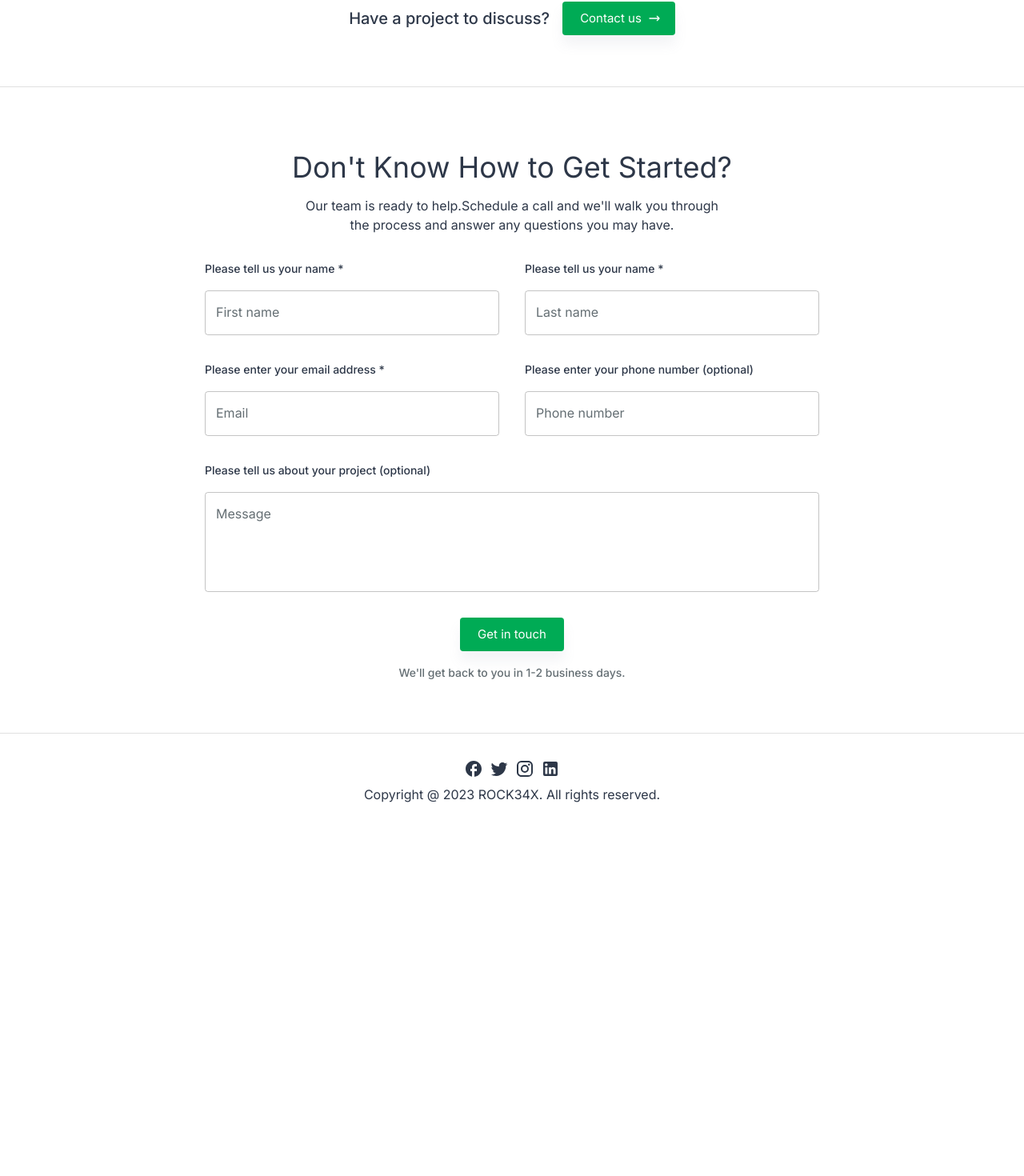
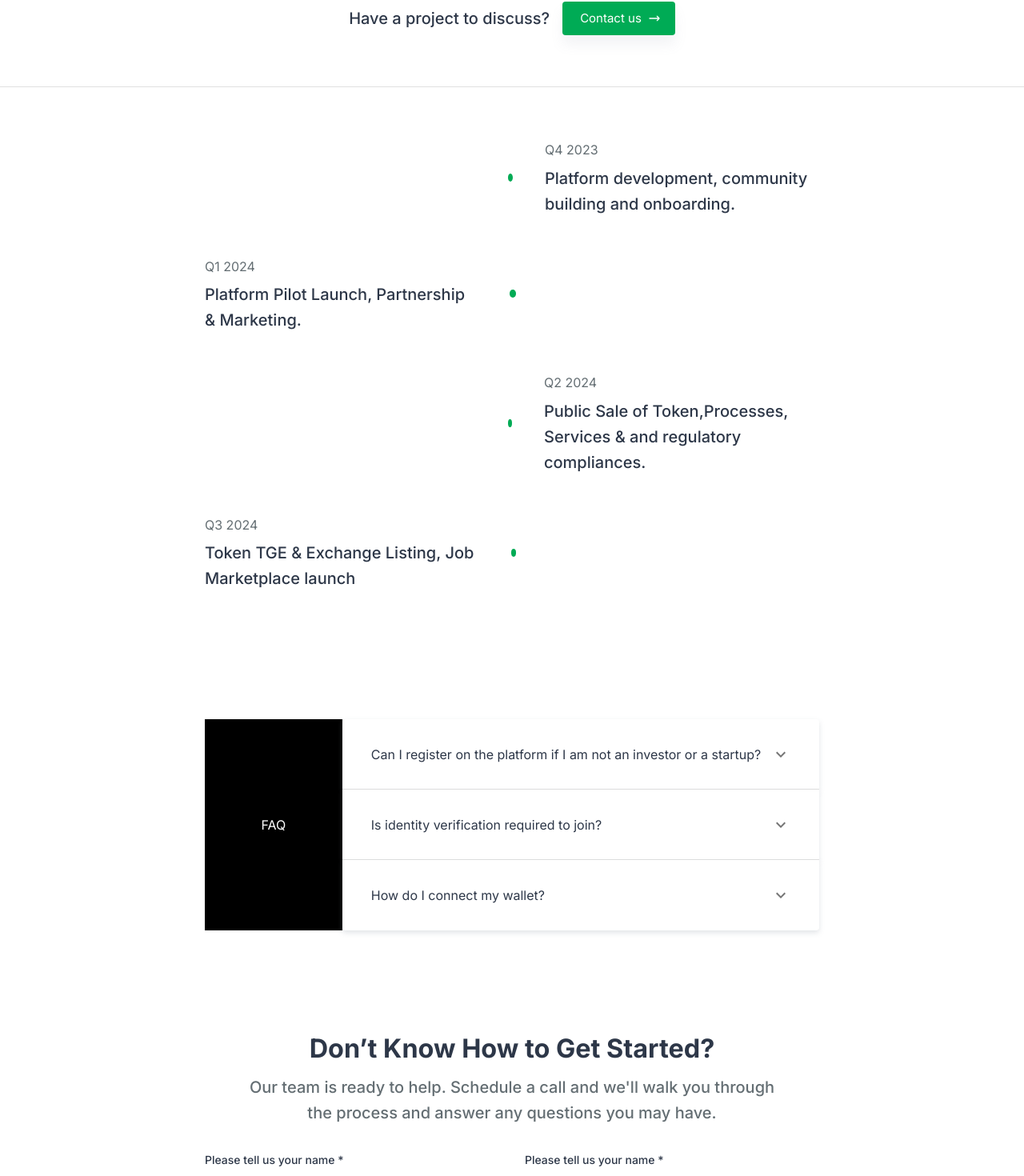
Before and after one commit to yugyogeshpawar/rock34x-landing, a React (Create React App) app: page / in a window 1280 px wide. Shown: the part 3339-4809 px from the top of the page at 80% size. Before the commit the page ends 4384 px from the top, so only its background shows below. Built offline with nearby package versions, Linux system fonts and the light colour scheme.

Commit message:
FAQ And Roadmap

```diff
--- a/package.json
+++ b/package.json
@@ -32,7 +32,9 @@
     "@emotion/react": "^11.10.4",
     "@emotion/styled": "^11.10.4",
     "@mui/icons-material": "^5.14.19",
+    "@mui/lab": "^5.0.0-alpha.155",
     "@mui/material": "^5.14.20",
+    "@mui/styles": "^5.14.20",
     "aos": "^2.3.4",
     "formik": "^2.2.9",
     "prop-types": "^15.8.1",
--- a/src/layouts/Main/Main.js
+++ b/src/layouts/Main/Main.js
@@ -6,7 +6,7 @@ import Divider from '@mui/material/Divider';
 import AppBar from '@mui/material/AppBar';
 import Box from '@mui/material/Box';
 import Slide from '@mui/material/Slide';
-import { Topbar, Sidebar, Footer2, Form } from './components';
+import { Topbar, Sidebar, Footer2, Form, FAQ, Roadmap } from './components';
 import Container from 'common/Container';
 import { pages } from '../navigation';
 
@@ -75,6 +75,12 @@ const Main = ({
         <Divider />
       </main>
       <Container maxWidth={800}>
+        <Roadmap />
+      </Container>
+      <Container maxWidth={800}>
+        <FAQ />
+      </Container>
+      <Container maxWidth={800}>
         <Form />
       </Container>
       <Divider />
--- /dev/null
+++ b/src/layouts/Main/components/FAQ/FAQ.js
@@ -0,0 +1,64 @@
+import * as React from 'react';
+import Accordion from '@mui/material/Accordion';
+import AccordionSummary from '@mui/material/AccordionSummary';
+import AccordionDetails from '@mui/material/AccordionDetails';
+import Typography from '@mui/material/Typography';
+import ExpandMoreIcon from '@mui/icons-material/ExpandMore';
+
+
+function FAQ() {
+  return (
+    <div className='flex'>
+      <div className='flex justify-center items-center w-72 bg-black text-white'>FAQ</div>
+      <div>
+        <Accordion className="p-5">
+          <AccordionSummary
+            expandIcon={<ExpandMoreIcon />}
+            aria-controls="panel1a-content"
+            id="panel1a-header"
+          >
+            <Typography>Can I register on the platform if I am not an investor or a startup?</Typography>
+          </AccordionSummary>
+          <AccordionDetails>
+            <Typography>
+              Lorem ipsum dolor sit amet, consectetur adipiscing elit. Suspendisse
+              malesuada lacus ex, sit amet blandit leo lobortis eget.
+            </Typography>
+          </AccordionDetails>
+        </Accordion>
+        <Accordion className="p-5">
+          <AccordionSummary
+            expandIcon={<ExpandMoreIcon />}
+            aria-controls="panel2a-content"
+            id="panel2a-header"
+          >
+            <Typography>Is identity verification required to join?</Typography>
+          </AccordionSummary>
+          <AccordionDetails>
+            <Typography>
+              Lorem ipsum dolor sit amet, consectetur adipiscing elit. Suspendisse
+              malesuada lacus ex, sit amet blandit leo lobortis eget.
+            </Typography>
+          </AccordionDetails>
+        </Accordion>
+        <Accordion className="p-5">
+          <AccordionSummary
+            expandIcon={<ExpandMoreIcon />}
+            aria-controls="panel2a-content"
+            id="panel2a-header"
+          >
+            <Typography>How do I connect my wallet?</Typography>
+          </AccordionSummary>
+          <AccordionDetails>
+            <Typography>
+              Lorem ipsum dolor sit amet, consectetur adipiscing elit. Suspendisse
+              malesuada lacus ex, sit amet blandit leo lobortis eget.
+            </Typography>
+          </AccordionDetails>
+        </Accordion>
+      </div>
+    </div>
+  );
+}
+
+export default FAQ;
--- /dev/null
+++ b/src/layouts/Main/components/FAQ/index.js
@@ -0,0 +1 @@
+export { default } from './FAQ';
--- a/src/layouts/Main/components/Form/Form.js
+++ b/src/layouts/Main/components/Form/Form.js
@@ -62,12 +62,24 @@ const Form = () => {
 
   return (
     <div>
-      <div className='flex flex-wrap justify-center mb-8'>
-        <div className='text-3xl md:text-4xl my-4'>Don't Know How to Get Started?</div>
-        <div className=''>Our team is ready to help.Schedule a call and we'll walk you through</div>
-        <div className=''>the process and answer any questions you may have.</div>
-      </div>
-
+      <Box marginBottom={4}>
+        <Typography
+          variant="h4"
+          align={'center'}
+          gutterBottom
+          sx={{
+            fontWeight: 700,
+          }}
+        >
+        Don’t Know How to Get Started?
+        </Typography>
+        <Typography
+          variant="h6"
+          align={'center'}
+          color={'textSecondary'}
+        >Our team is ready to help. Schedule a call and we'll walk you through <br/> the process and answer any questions you may have.
+        </Typography>
+      </Box>
       <Box>
         <form onSubmit={formik.handleSubmit}>
           <Box
--- /dev/null
+++ b/src/layouts/Main/components/Roadmap/Roadmap.js
@@ -0,0 +1,225 @@
+// import React from 'react';
+// import { makeStyles } from '@mui/styles';
+// import Timeline from '@mui/lab/Timeline';
+// import TimelineItem from '@mui/lab/TimelineItem';
+// import TimelineSeparator from '@mui/lab/TimelineSeparator';
+// import TimelineConnector from '@mui/lab/TimelineConnector';
+// import TimelineContent from '@mui/lab/TimelineContent';
+// import CheckCircleOutlineIcon from '@mui/icons-material/CheckCircleOutline';
+// import Paper from '@mui/material/Paper';
+// import Typography from '@mui/material/Typography';
+
+// const useStyles = makeStyles({
+//   timeline: {
+//     transform: 'rotate(90deg)',
+//   },
+//   timelineContent: {
+//     display: 'inline-block',
+//     transform: 'rotate(-90deg)',
+//     textAlign: 'center',
+//     minWidth: 50
+//   },
+//   timelineIcon: {
+//     transform: 'rotate(-90deg)'
+//   }
+// });
+
+// function Roadmap() {
+//   const classes = useStyles();
+//   return (
+//     <Timeline className={classes.timeline} align="alternate">
+//       <TimelineItem>
+//         <TimelineSeparator>
+//           <CheckCircleOutlineIcon
+//             color="primary"
+//             className={classes.timelineIcon}
+//           />
+//           <TimelineConnector />
+//         </TimelineSeparator>
+//         <TimelineContent className={classes.timelineContentContainer}>
+//           <Paper className={classes.timelineContent}>
+//             <Typography>Eat</Typography>
+//           </Paper>
+//         </TimelineContent>
+//       </TimelineItem>
+//       <TimelineItem>
+//         <TimelineSeparator>
+//           <CheckCircleOutlineIcon
+//             color="primary"
+//             className={classes.timelineIcon}
+//           />
+//           <TimelineConnector />
+//         </TimelineSeparator>
+//         <TimelineContent className={classes.timelineContentContainer}>
+//           <Paper className={classes.timelineContent}>
+//             <Typography>Code</Typography>
+//           </Paper>
+//         </TimelineContent>
+//       </TimelineItem>
+//       <TimelineItem>
+//         <TimelineSeparator>
+//           <CheckCircleOutlineIcon
+//             color="primary"
+//             className={classes.timelineIcon}
+//           />
+//           <TimelineConnector />
+//         </TimelineSeparator>
+//         <TimelineContent className={classes.timelineContentContainer}>
+//           <Paper className={classes.timelineContent}>
+//             <Typography>Sleep</Typography>
+//           </Paper>
+//         </TimelineContent>
+//       </TimelineItem>
+//       <TimelineItem>
+//         <TimelineSeparator>
+//           <CheckCircleOutlineIcon
+//             color="primary"
+//             className={classes.timelineIcon}
+//           />
+//           <TimelineConnector />
+//         </TimelineSeparator>
+//         <TimelineContent className={classes.timelineContentContainer}>
+//           <Paper className={classes.timelineContent}>
+//             <Typography>Repeat</Typography>
+//           </Paper>
+//         </TimelineContent>
+//       </TimelineItem>
+//       <TimelineItem>
+//         <TimelineSeparator>
+//           <CheckCircleOutlineIcon
+//             color="primary"
+//             className={classes.timelineIcon}
+//           />
+//         </TimelineSeparator>
+//         <TimelineContent className={classes.timelineContentContainer}>
+//           <Paper className={classes.timelineContent}>
+//             <Typography>Sleep</Typography>
+//           </Paper>
+//         </TimelineContent>
+//       </TimelineItem>
+//     </Timeline>
+//   );
+// }
+
+// export default Roadmap;
+
+
+import React from 'react';
+import PropTypes from 'prop-types';
+import { useTheme } from '@mui/material/styles';
+import useMediaQuery from '@mui/material/useMediaQuery';
+import Box from '@mui/material/Box';
+import Typography from '@mui/material/Typography';
+import Grid from '@mui/material/Grid';
+
+const Roadmap = () => {
+  const theme = useTheme();
+  const isSm = useMediaQuery(theme.breakpoints.up('sm'), {
+    defaultMatches: true,
+  });
+
+  const timeline = [
+    {
+      date: 'Q4 2023',
+      title: 'Platform development, community building and onboarding.',
+    },
+    {
+      date: 'Q1 2024',
+      title: 'Platform Pilot Launch, Partnership & Marketing.',
+    },
+    {
+      date: 'Q2 2024',
+      title: 'Public Sale of Token,Processes, Services & and regulatory compliances.',
+    },
+    {
+      date: 'Q3 2024',
+      title: 'Token TGE & Exchange Listing, Job Marketplace launch',
+    },
+  ];
+
+  const TimeLineMobileView = ({ timeline = [] }) => (
+    <Grid container spacing={2}>
+      {timeline.map((item, i) => (
+        <Grid item xs={12} key={i}>
+          <Box display={'flex'} alignItems={'center'}>
+            <Box
+              width={10}
+              height={10}
+              borderRadius={'100%'}
+              bgcolor={theme.palette.primary.main}
+              marginRight={2}
+            />
+            <Box>
+              <Typography
+                variant={'subtitle1'}
+                color={'textSecondary'}
+                gutterBottom
+              >
+                {item.date}
+              </Typography>
+              <Typography variant={'h6'}>{item.title}</Typography>
+            </Box>
+          </Box>
+        </Grid>
+      ))}
+    </Grid>
+  );
+
+  TimeLineMobileView.propTypes = {
+    timeline: PropTypes.array.isRequired,
+  };
+
+  const TimeLineDesktopView = ({ timeline = [] }) => (
+    <Grid container spacing={2}>
+      {timeline.map((item, i) => (
+        <Grid item xs={12} key={i}>
+          <Box
+            paddingBottom={4}
+            display={'flex'}
+            alignItems={'center'}
+            flexDirection={i % 2 === 1 ? 'row-reverse' : 'row'}
+            marginRight={i % 2 === 1 ? 'calc(50% - 5px)' : 0}
+            marginLeft={i % 2 !== 1 ? 'calc(50% - 5px)' : 0}
+
+          >
+            <Box
+              width={10}
+              height={10}
+              borderRadius={'100%'}
+              bgcolor={theme.palette.primary.main}
+              marginRight={i % 2 !== 1 ? 5 : 0}
+              marginLeft={i % 2 === 1 ? 5 : 0}
+            />
+            <Box>
+              <Typography
+                variant={'subtitle1'}
+                color={'textSecondary'}
+                gutterBottom
+              >
+                {item.date}
+              </Typography>
+              <Typography variant={'h6'}>{item.title}</Typography>
+            </Box>
+          </Box>
+        </Grid>
+      ))}
+    </Grid>
+  );
+
+  TimeLineDesktopView.propTypes = {
+    timeline: PropTypes.array.isRequired,
+  };
+
+  return (
+    <Box>
+
+      {isSm ? (
+        <TimeLineDesktopView timeline={timeline} />
+      ) : (
+        <TimeLineMobileView timeline={timeline} />
+      )}
+    </Box>
+  );
+};
+
+export default Roadmap;
--- /dev/null
+++ b/src/layouts/Main/components/Roadmap/index.js
@@ -0,0 +1 @@
+export { default } from './Roadmap';
--- a/src/layouts/Main/components/index.js
+++ b/src/layouts/Main/components/index.js
@@ -4,3 +4,5 @@ export { default as Footer } from './Footer';
 export { default as Footer2 } from './Footer2';
 export { default as Footer_Figma } from './Footer-figma';
 export { default as Form } from './Form';
+export { default as FAQ } from './FAQ';
+export { default as Roadmap } from './Roadmap';
```
Also changed, not shown: 2 other files (tests, documents, lock files or other folders).
